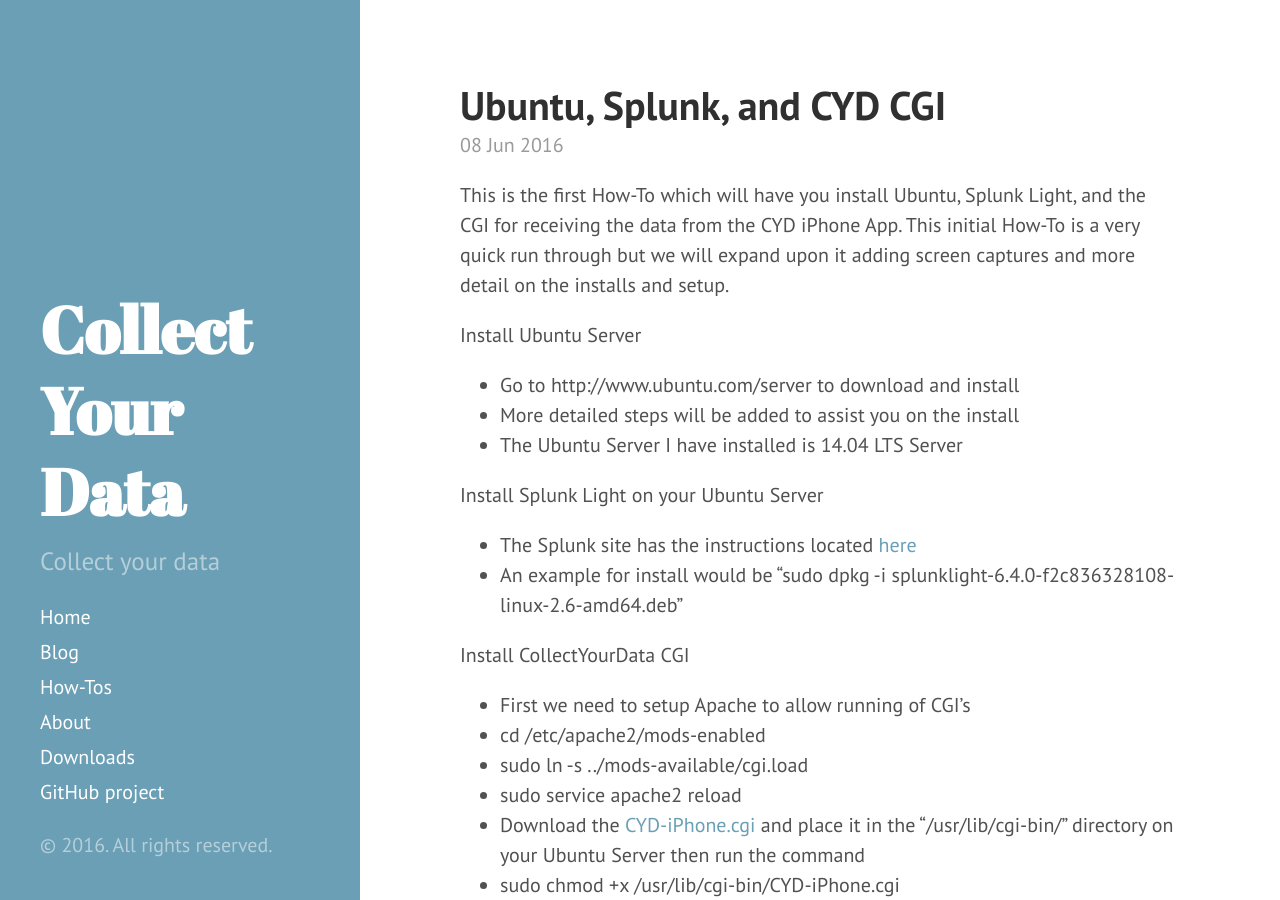
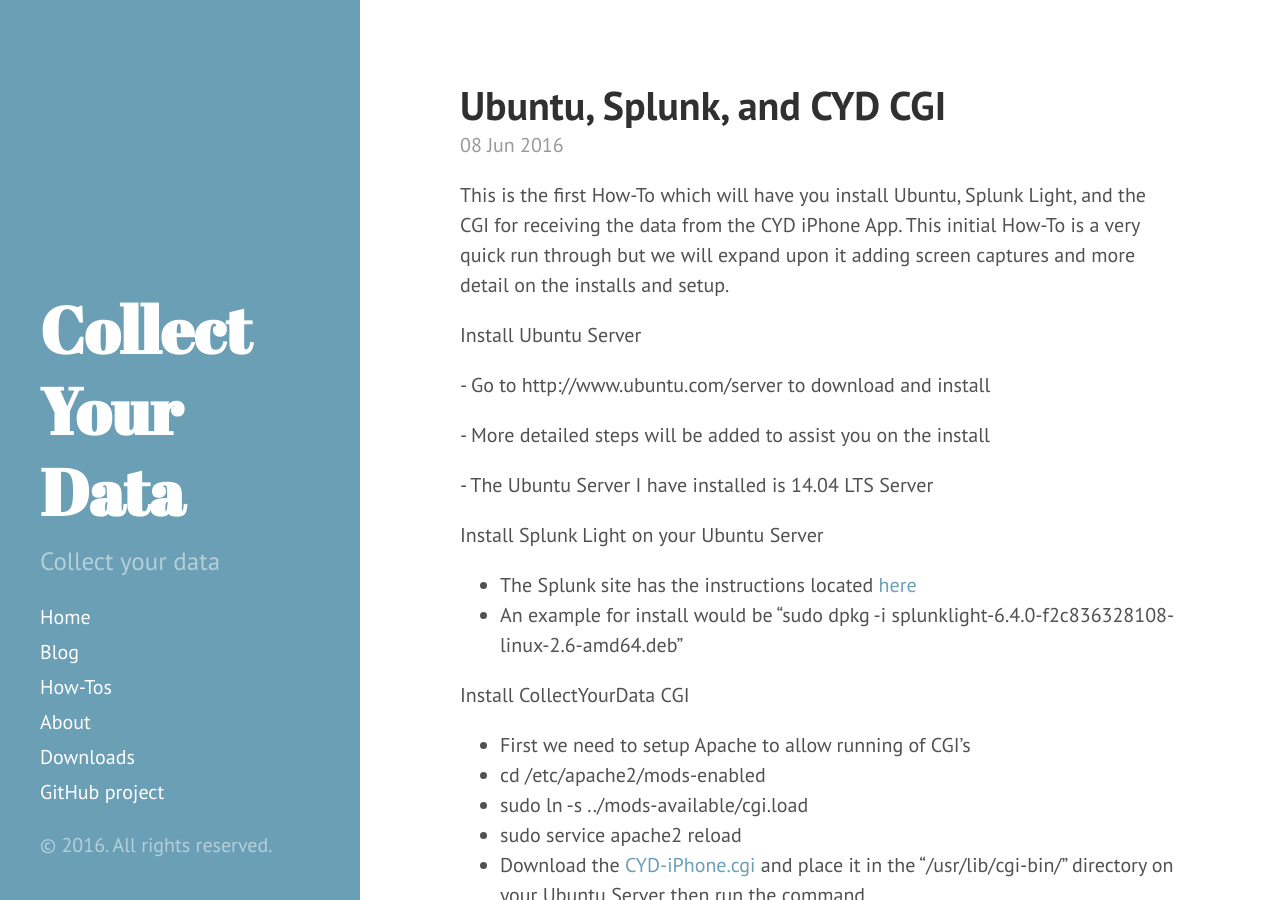
Before and after one commit to collectyourdata/collectyourdata.github.io, a Jekyll site: the page built from _posts/howtos/2016-06-08-first-howto.md, in a window 1280 px wide and 900 px high. Built offline with Jekyll 4.4.1, drawn with Linux system fonts in a browser that asks for light colours.

```diff
--- a/_posts/howtos/2016-06-08-first-howto.md
+++ b/_posts/howtos/2016-06-08-first-howto.md
@@ -6,10 +6,10 @@ title: Ubuntu, Splunk, and CYD CGI
 
 This is the first How-To which will have you install Ubuntu, Splunk Light, and the CGI for receiving the data from the CYD iPhone App. This initial How-To is a very quick run through but we will expand upon it adding screen captures and more detail on the installs and setup.
 
-Install Ubuntu Server
-- Go to http://www.ubuntu.com/server to download and install
-- More detailed steps will be added to assist you on the install
-- The Ubuntu Server I have installed is 14.04 LTS Server
+<p>Install Ubuntu Server</p>
+<p>- Go to http://www.ubuntu.com/server to download and install</p>
+<p>- More detailed steps will be added to assist you on the install</p>
+<p>- The Ubuntu Server I have installed is 14.04 LTS Server</p>
 
 Install Splunk Light on your Ubuntu Server
 - The Splunk site has the instructions located <a href="http://docs.splunk.com/Documentation/SplunkLight/6.4.1/Installation/InstallonLinux">here</a>
```
